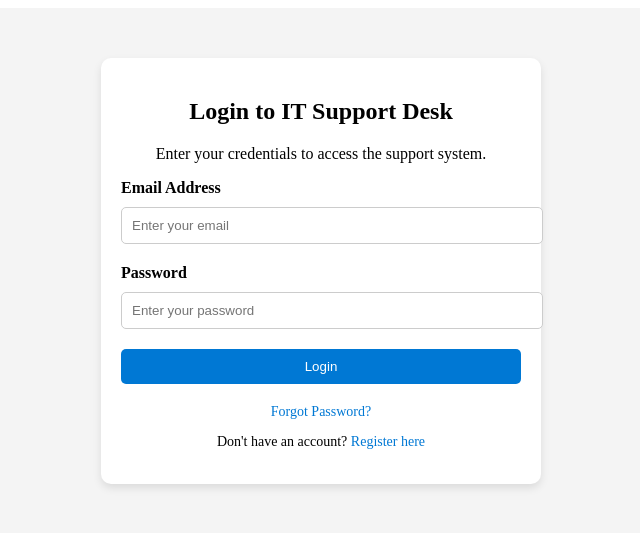
After one commit to Charith-01/Company-Help-Desk, a PHP site: page /login.html in a window 1280 px wide. The commit adds this page. Shown: the top 533 px of the page, without its empty margins (319-959 px from the left). Run offline with PHP 8.4, Linux system fonts and the light colour scheme.

Commit message:
Login form
create login form

```diff
--- a/Index.html
+++ b/Index.html
@@ -22,7 +22,7 @@
                 </ul>
             </nav>
             <div class="login-container">
-                <a href="login.php" class="btn secondary">Login</a>
+                <a href="login.html" class="btn secondary">Login</a>
             </div>
         </div>
     </header>
@@ -44,7 +44,7 @@
         <div class="container">
             <h2>Need Assistance?</h2>
             <p>If you have an issue, raise a ticket and we will get back to you shortly.</p>
-            <a href="new_ticket.php" class="btn">Raise a New Ticket</a>
+            <a href="new_ticket.html" class="btn">Raise a New Ticket</a>
         </div>
     </section>
 
--- a/login.css
+++ b/login.css
@@ -1,64 +1,66 @@
-/* Login Form Section */
-.form-section {
+/* Login Page Styles */
+.login-section {
     padding: 50px 0;
-    background-color: #f9f9f9;
+    background-color: #f4f4f4;
+    text-align: center;
 }
 
-.form-section h2 {
-    text-align: center;
-    margin-bottom: 20px;
-}
-
-.form-section p {
-    text-align: center;
-    margin-bottom: 30px;
-}
-
-form {
+.login-section .container {
     max-width: 400px;
     margin: 0 auto;
-    background: white;
     padding: 20px;
+    background-color: #fff;
     border-radius: 10px;
     box-shadow: 0 4px 8px rgba(0, 0, 0, 0.1);
 }
 
-.form-group {
+.login-section h2 {
     margin-bottom: 20px;
 }
 
-.form-group label {
+.login-section .form-group {
+    margin-bottom: 20px;
+    text-align: left;
+}
+
+.login-section label {
+    font-weight: bold;
     display: block;
-    font-weight: bold;
     margin-bottom: 5px;
 }
 
-.form-group input {
+.login-section input {
     width: 100%;
     padding: 10px;
+    margin-top: 5px;
     border: 1px solid #ccc;
     border-radius: 5px;
-    font-size: 16px;
 }
 
-form .btn {
-    display: block;
+.login-section button {
     width: 100%;
     padding: 10px;
     background-color: #0078d4;
     color: white;
     border: none;
     border-radius: 5px;
-    font-size: 16px;
     cursor: pointer;
 }
 
-form .btn:hover {
+.login-section button:hover {
     background-color: #005bb5;
 }
 
-form .error {
-    color: red;
-    text-align: center;
-    margin-bottom: 15px;
+.login-section .links {
+    margin-top: 20px;
+    font-size: 14px;
 }
+
+.login-section .links a {
+    color: #0078d4;
+    text-decoration: none;
+}
+
+.login-section .links a:hover {
+    text-decoration: underline;
+}
--- /dev/null
+++ b/login.html
@@ -0,0 +1,37 @@
+<!DOCTYPE html>
+<html lang="en">
+<head>
+    <meta charset="UTF-8">
+    <meta name="viewport" content="width=device-width, initial-scale=1.0">
+    <title>Login - IT Support Desk</title>
+    <link rel="stylesheet" href="login.css">
+</head>
+<body>
+
+    <!-- Login Form Section -->
+    <section class="login-section">
+        <div class="container">
+            <h2>Login to IT Support Desk</h2>
+            <p>Enter your credentials to access the support system.</p>
+            <form action="login_process.php" method="POST" id="login-form">
+                <div class="form-group">
+                    <label for="email">Email Address</label>
+                    <input type="email" id="email" name="email" placeholder="Enter your email" required>
+                </div>
+                <div class="form-group">
+                    <label for="password">Password</label>
+                    <input type="password" id="password" name="password" placeholder="Enter your password" required>
+                </div>
+                <button type="submit" class="btn">Login</button>
+            </form>
+            <div class="links">
+                <a href="forgot_password.html">Forgot Password?</a>
+                <p>Don't have an account? <a href="register.html">Register here</a></p>
+            </div>
+        </div>
+    </section>
+
+
+
+</body>
+</html>
--- a/support.html
+++ b/support.html
@@ -52,6 +52,6 @@
         <p>&copy; 2024 IT Help Desk</p>
     </footer>
 
-    <script src="script.js"></script>
+    <script src="scrit.js"></script>
 </body>
 </html>
```
Also changed, not shown: login.php (deleted, +0 -86 lines), new_ticket.css (+27 -0 lines), new_ticket.html (+13 -1 lines), script.js (+8 -2 lines), styles.css (+15 -0 lines).
